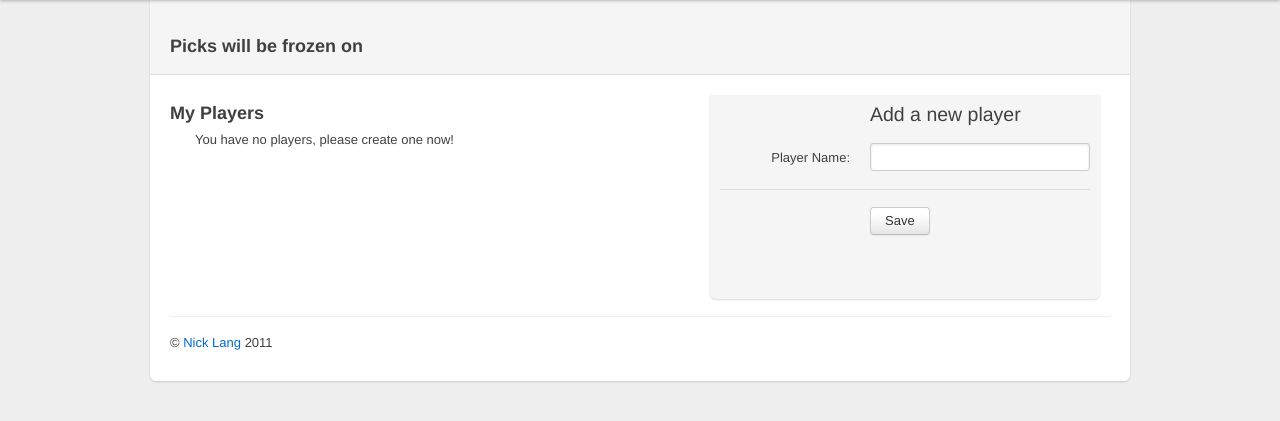
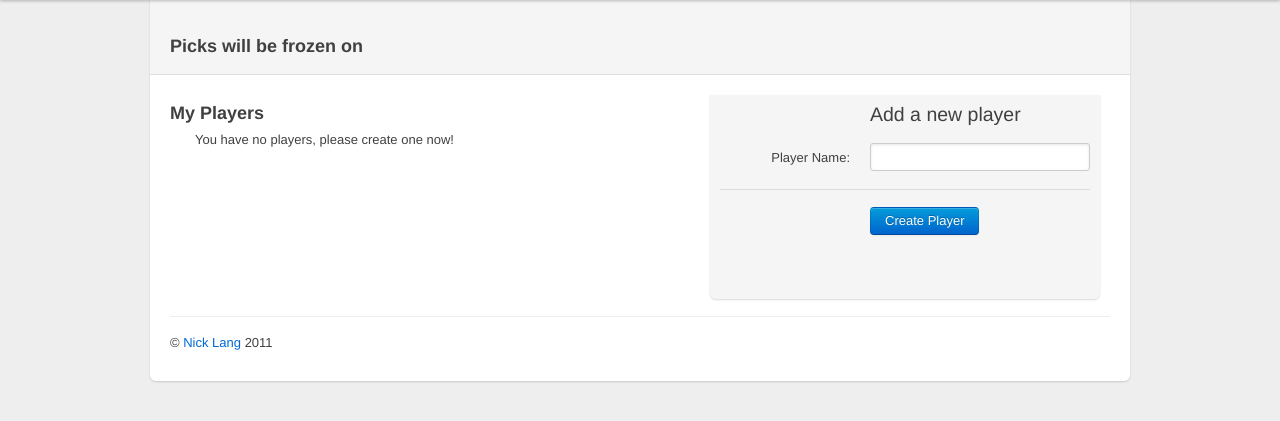
Before and after one commit to fxdgear/bowlpicks, a Django app: template templates/profiles/profile_detail.html in a window 1280 px wide. Shown: the part 40-461 px from the top of the page. Run offline with Django 3.2, Linux system fonts and the light colour scheme; the template is opened without the code that fills it, so the values that code supplies are empty.

Commit message:
changing button text

```diff
--- a/templates/profiles/profile_detail.html
+++ b/templates/profiles/profile_detail.html
@@ -56,7 +56,7 @@
             </div>
           </div>
           <div class="actions">
-            <input type="submit" class="btn" value="Save">
+            <input type="submit" class="btn primary" value="Create Player">
           </div>
         </fieldset>
       </form>
```
